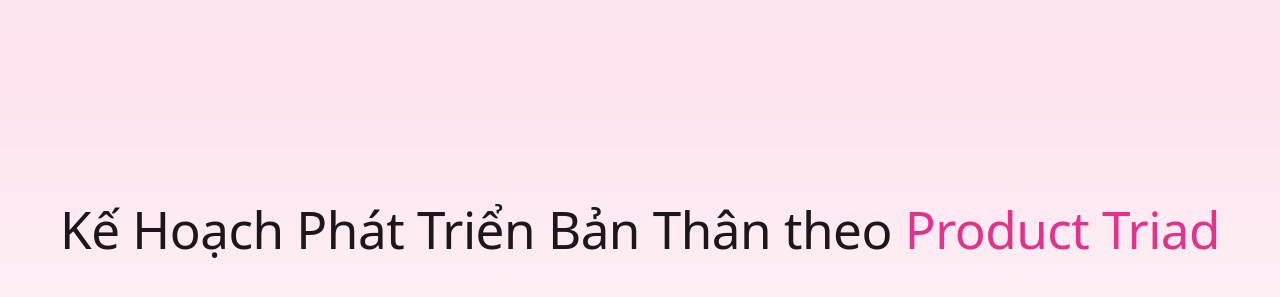
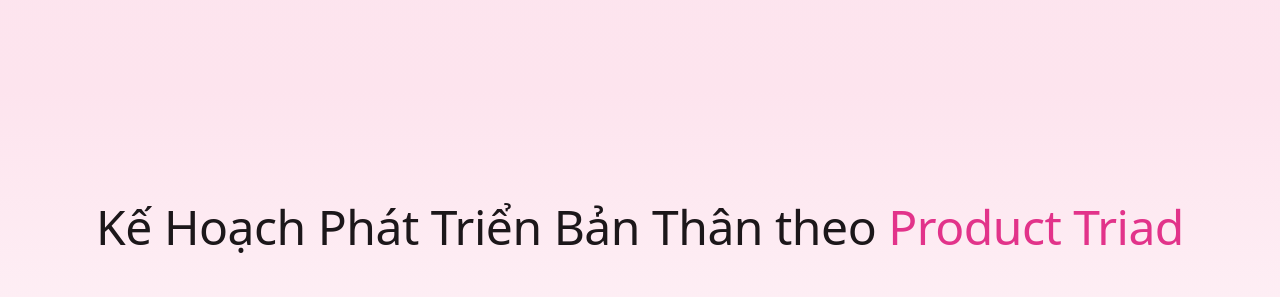
Before and after one commit to kenbonbi-sys/Ken-s-IDP, a plain HTML site: page index.html in a window 1280 px wide. Shown: the part 2444-2741 px from the top of the page. Drawn offline with Linux system fonts and the light colour scheme; a web font is replaced by a local one.

Commit message:
style: tiêu đề Kế Hoạch Phát Triển giữ 1 dòng
Co-Authored-By: Claude Opus 5.5 <noreply@anthropic.com>

```diff
--- a/index.html
+++ b/index.html
@@ -226,6 +226,8 @@ code{font-family:ui-monospace,"Cascadia Code",Consolas,monospace;font-size:.88em
 .sec{position:relative;padding:110px 24px;scroll-margin-top:30px;overflow-x:clip}
 .sh{position:relative;z-index:2;display:flex;flex-direction:column;align-items:center;gap:12px;margin-bottom:48px;text-align:center}
 .sh h2{font-size:clamp(32px,4vw,54px);line-height:1.1;color:var(--ink)}
+/* Tiêu đề dài giữ 1 dòng: chữ rộng ≈ 24.2em, cỡ chữ co theo bề rộng màn (trừ lề + thanh cuộn) */
+.sh h2.h2-one{white-space:nowrap;font-size:min(48px,calc((100vw - 72px) / 24.6))}
 .sh p{max-width:680px;font-size:18px;line-height:1.55;color:var(--ink-2)}
 
 /* ================= Đối chiếu JD theo Product Triad ================= */
@@ -584,6 +586,7 @@ code{font-family:ui-monospace,"Cascadia Code",Consolas,monospace;font-size:.88em
 @media (max-width:640px){
   .hero{padding:92px 16px 64px}
   .nav{padding:0 8px}
+  .sh h2.h2-one{white-space:normal;font-size:clamp(28px,8vw,34px)}
   .nav-in{min-height:56px;gap:10px;padding:0 8px 0 18px;border-radius:0 0 16px 16px}
   .nb-name{font-size:17px}
   .nb-div,.nb-t{display:none}
@@ -679,7 +682,7 @@ code{font-family:ui-monospace,"Cascadia Code",Consolas,monospace;font-size:.88em
 <!-- ============ ĐỐI CHIẾU JD THEO PRODUCT TRIAD ============ -->
 <section id="doi-chieu" class="sec sec-pink">
   <div class="wrap">
-    <header class="sh rv-t"><h2 class="dsp">Kế Hoạch Phát Triển Bản Thân theo <span class="pkh">Product Triad</span></h2></header>
+    <header class="sh rv-t"><h2 class="dsp h2-one">Kế Hoạch Phát Triển Bản Thân theo <span class="pkh">Product Triad</span></h2></header>
     <div class="tri rv" id="tri">
       <svg class="venn" viewBox="0 0 560 350" aria-label="Product Triad: Tech 70%, UX 20%, Biz 10%">
         <g class="tri-c c-biz" data-tk="biz" tabindex="0" role="button" aria-label="Biz 10%, xem đối chiếu JD"><circle cx="190" cy="118" r="108"/></g>
```
